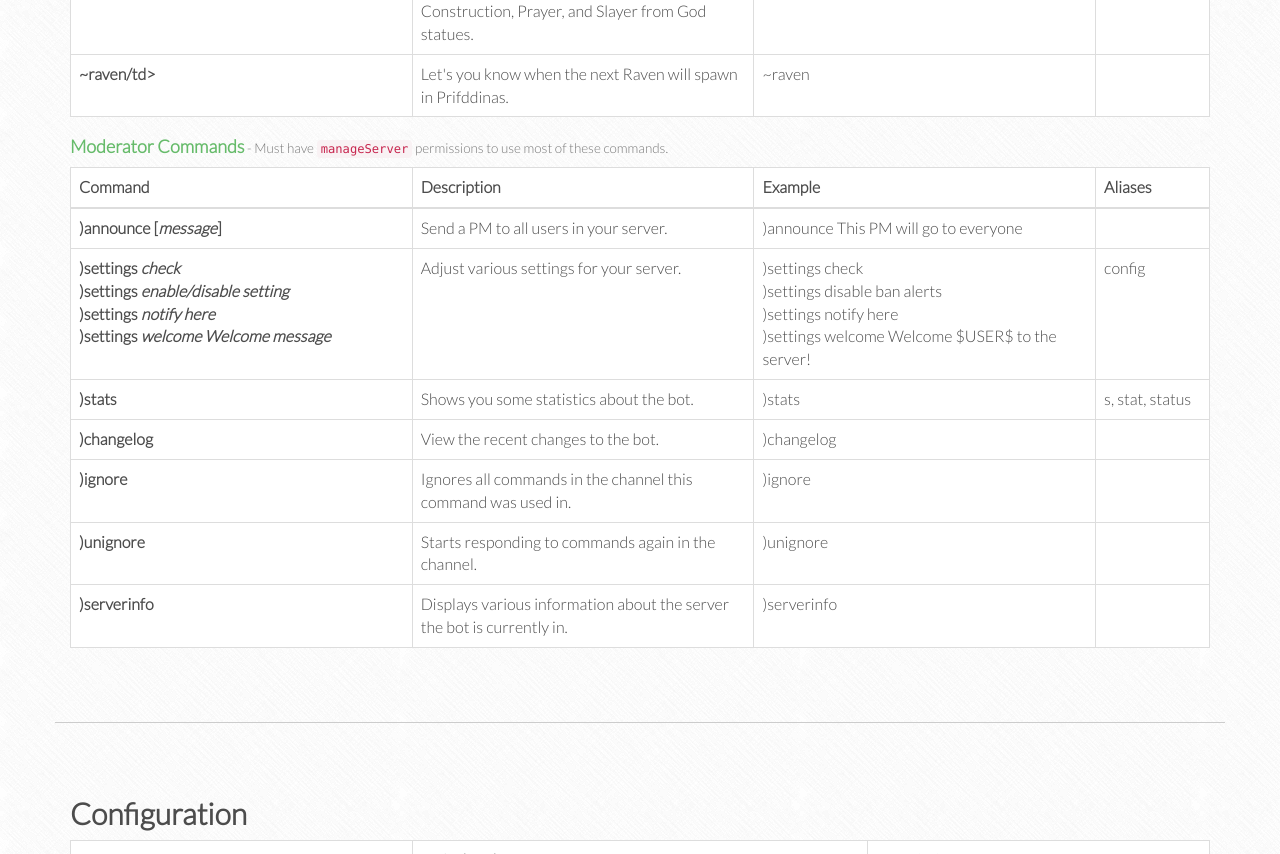
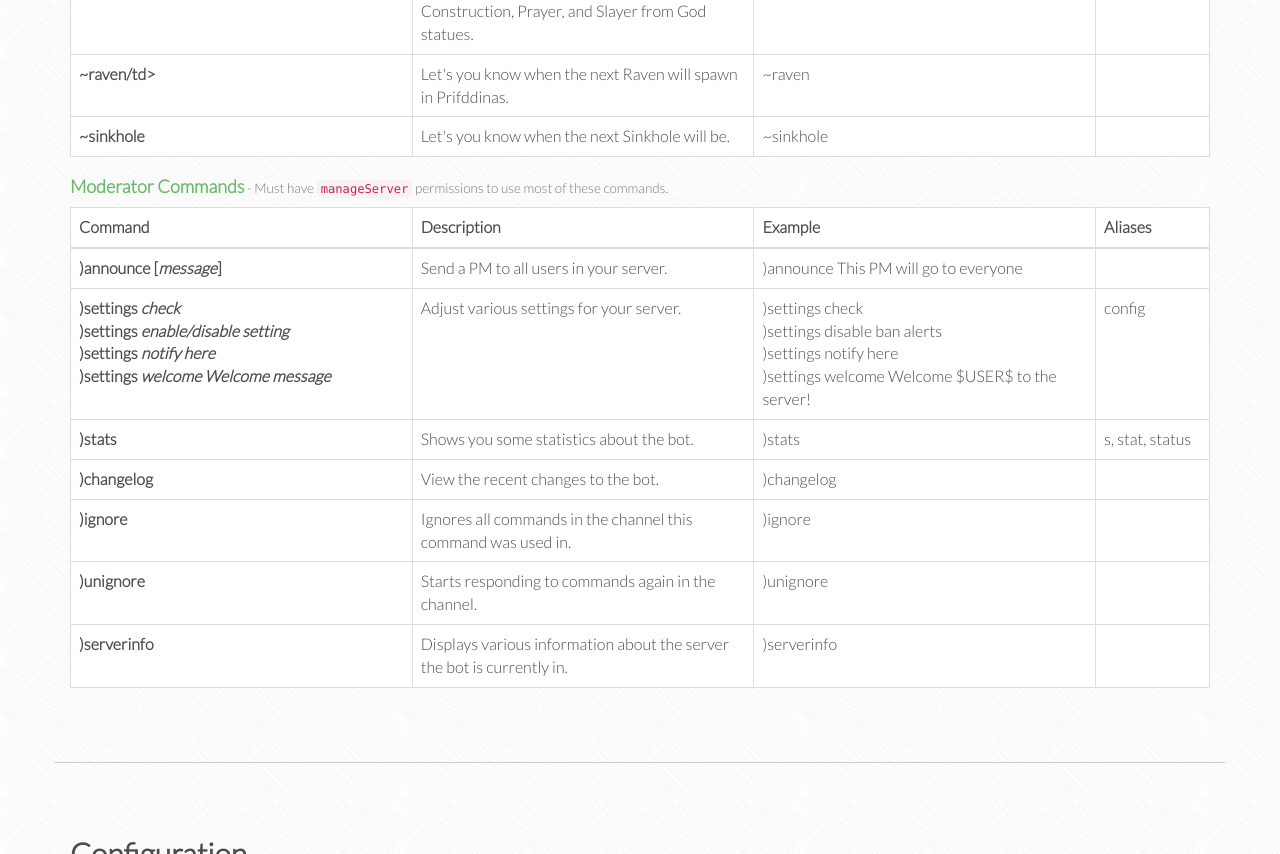
Before and after one commit to WittyPleb/RuneCord, a plain HTML site: page index.html in a window 1280 px wide. Shown: the part 2389-3243 px from the top of the page. Drawn offline with nearby package versions, Linux system fonts and the light colour scheme; a script that the page names is missing.

Commit message:
added sinkhole command

```diff
--- a/index.html
+++ b/index.html
@@ -291,6 +291,12 @@
                 <td>~raven/td>
                 <td>Let's you know when the next Raven will spawn in Prifddinas.</td>
                 <td>~raven</td>
+                <td>&nbsp;</td>
+              </tr>
+              <tr>
+                <td>~sinkhole</td>
+                <td>Let's you know when the next Sinkhole will be.</td>
+                <td>~sinkhole</td>
                 <td>&nbsp;</td>
               </tr>
             </tbody>
```
